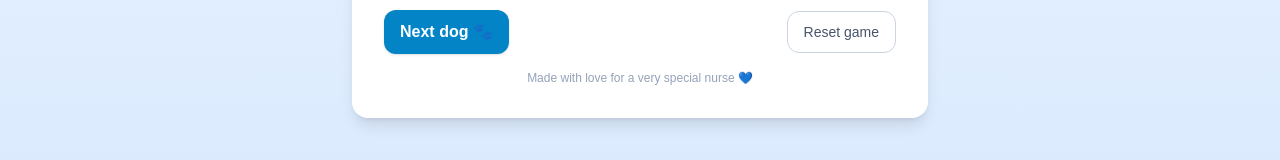
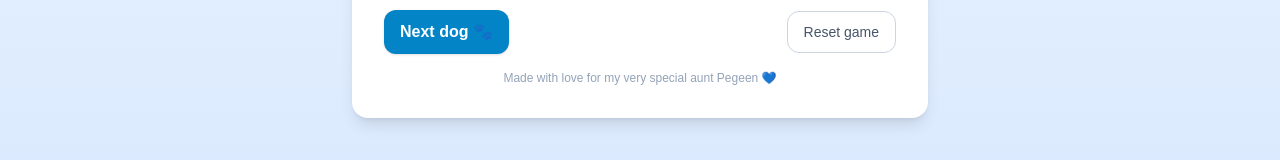
Before and after one commit to MichaelMcKibbin/puzzlepaddy.com, a Next.js app: page /games/dog-rescue in a window 1280 px wide. Shown: the part 680-840 px from the top of the page. Built offline with nearby package versions, Linux system fonts and the light colour scheme.

Commit message:
layout: adjust dog rescue layout

```diff
--- a/pages/games/dog-rescue.js
+++ b/pages/games/dog-rescue.js
@@ -448,7 +448,7 @@ export default function DogRescueGame() {
                     </div>
 
                     <p className="mt-4 text-xs text-center text-slate-400">
-                        Made with love for a very special nurse 💙
+                        Made with love for my very special aunt Pegeen 💙
                     </p>
                 </div>
             </main>
```
